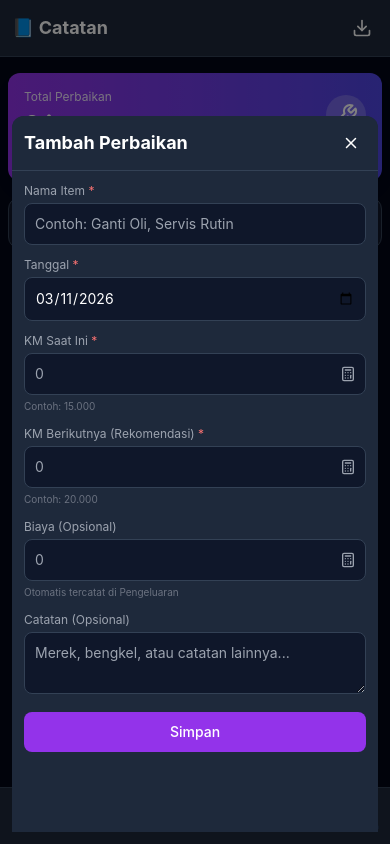
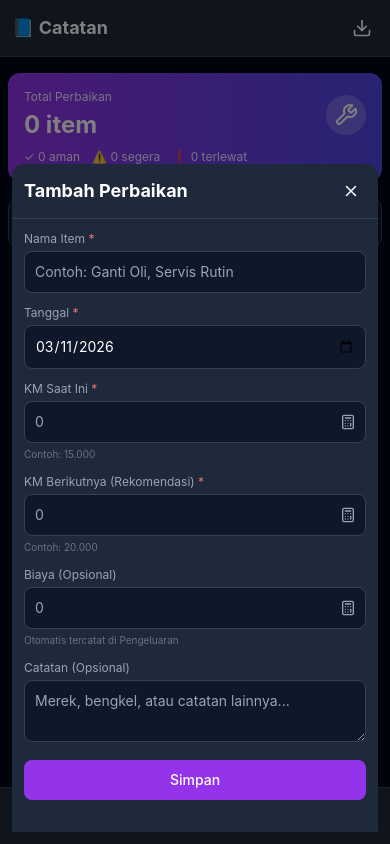
Before and after one commit to irvankusuma/KeuanganAppWeb, a React (Vite) app: page /perbaikan in a window 390 px wide. Both pictures are taken after a click on the button 342 px from the left and 740 px from the top of the page. Built offline with nearby package versions, Linux system fonts and the light colour scheme.

Commit message:
Add files via upload

```diff
--- a/src/pages/Perbaikan.jsx
+++ b/src/pages/Perbaikan.jsx
@@ -525,17 +525,17 @@ export default function Perbaikan() {
       {/* FAB */}
       <button
         onClick={() => setModalVisible(true)}
-        className="fixed bottom-20 md:bottom-6 right-6 w-12 h-12 bg-purple-600 hover:bg-purple-700 rounded-full flex items-center justify-center shadow-lg z-40">
+        className="fixed bottom-24 md:bottom-6 right-6 w-12 h-12 bg-purple-600 hover:bg-purple-700 rounded-full flex items-center justify-center shadow-lg z-40">
         <Plus size={22} />
       </button>
 
       {/* Modal */}
       {modalVisible && (
         <div
-          className="fixed inset-0 bg-black/50 flex items-end md:items-center justify-center z-50 p-3"
+          className="fixed inset-0 bg-black/50 flex items-end md:items-center justify-center z-[60] p-3"
           onClick={resetForm}>
           <div
-            className="bg-slate-800 rounded-t-xl md:rounded-xl w-full md:max-w-md max-h-[90vh] overflow-auto"
+            className="bg-slate-800 rounded-t-xl md:rounded-xl w-full md:max-w-md max-h-[86vh] overflow-auto"
             onClick={(e) => e.stopPropagation()}>
             <div className="sticky top-0 bg-slate-800 border-b border-slate-700 p-3 flex justify-between items-center z-10">
               <h2 className="text-lg font-bold">
@@ -548,7 +548,7 @@ export default function Perbaikan() {
               </button>
             </div>
 
-            <form onSubmit={handleSubmit} className="p-3 space-y-3 pb-20">
+            <form onSubmit={handleSubmit} className="p-3 space-y-3 pb-8">
               {/* Nama Item */}
               <div>
                 <label className="block text-xs text-gray-400 mb-1">
```
